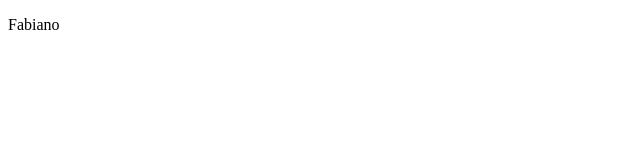
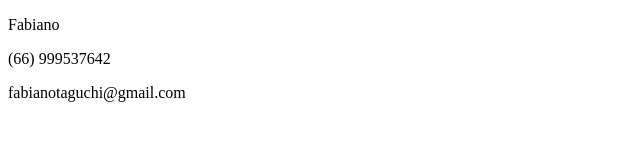
Before and after one commit to FabianoTaguchi/testeAula08, a plain HTML site: page index.html in a window 1280 px wide. Shown: the whole page, without its empty margins (0-640 px from the left). Drawn offline with Linux system fonts and the light colour scheme.

Commit message:
Alterações solicitadas para contato

```diff
--- a/index.html
+++ b/index.html
@@ -7,5 +7,7 @@
 </head>
 <body>
     <p> Fabiano</p>
+    <p> (66) 999537642 </p>
+    <p> fabianotaguchi@gmail.com </p>
 </body>
 </html>
```
